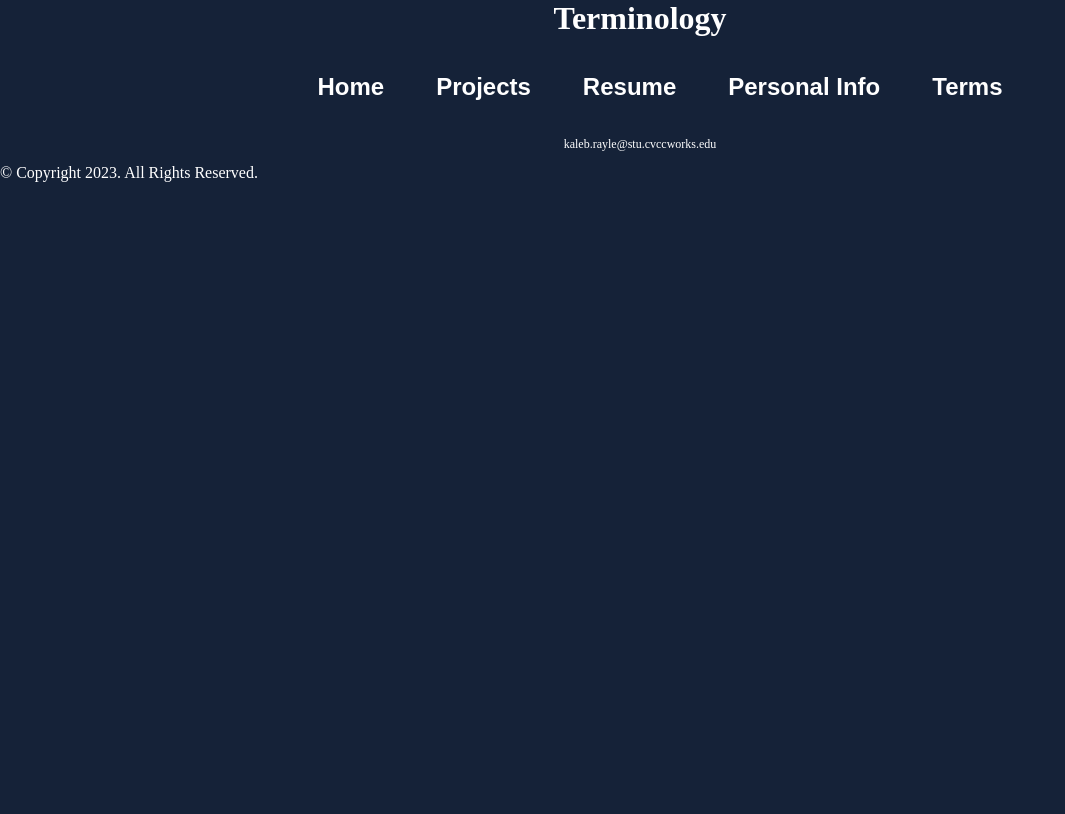
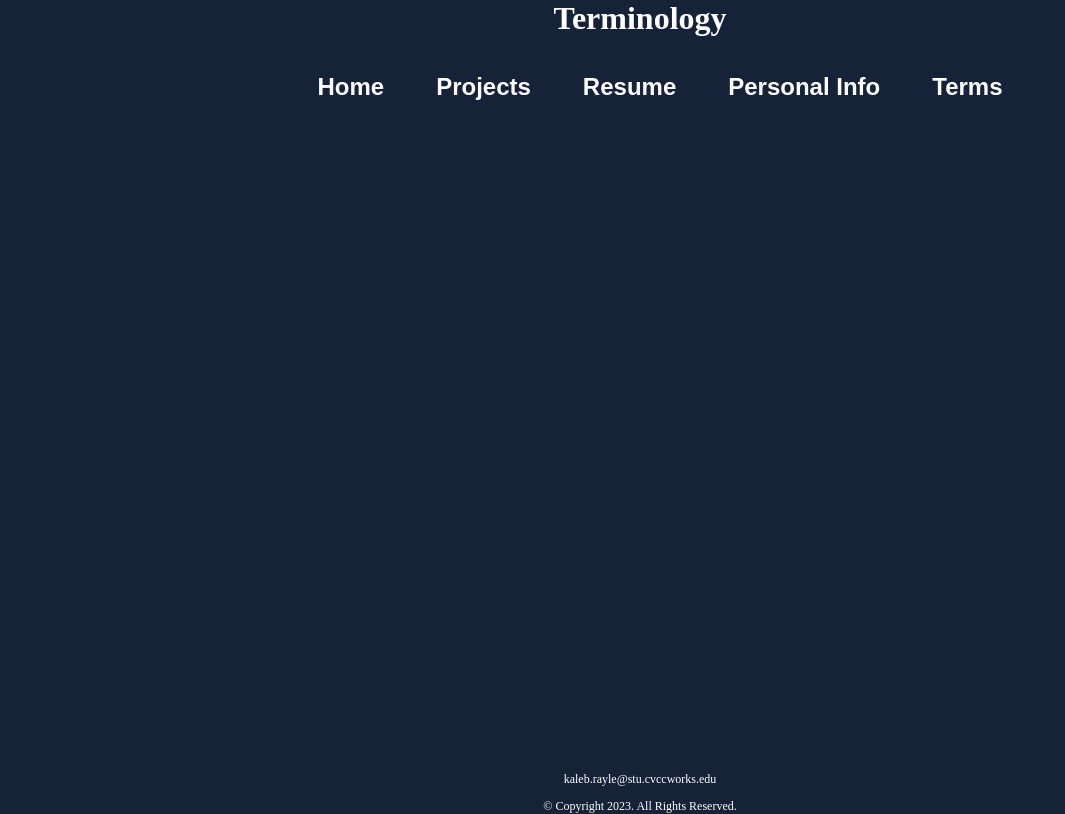
Before and after one commit to KalebRayle/KalebRayle.github.io, a plain HTML site: page terms.html in a window 1280 px wide. Shown: the whole page, without its empty margins (0-1065 px from the left). Drawn offline with Linux system fonts and the light colour scheme.

Commit message:
Update terms.html

```diff
--- a/terms.html
+++ b/terms.html
@@ -31,9 +31,9 @@
 
 	</main>
 
-	<footer>
+	<footer id="footer">
 		<p><a href="mailto:kaleb.rayle@stu.cvccworks.edu">kaleb.rayle@stu.cvccworks.edu</a></p>
-		&copy; Copyright 2023. All Rights Reserved.
+		<p>&copy; Copyright 2023. All Rights Reserved.</p>
 	</footer>
 </body>
 </html>
```
